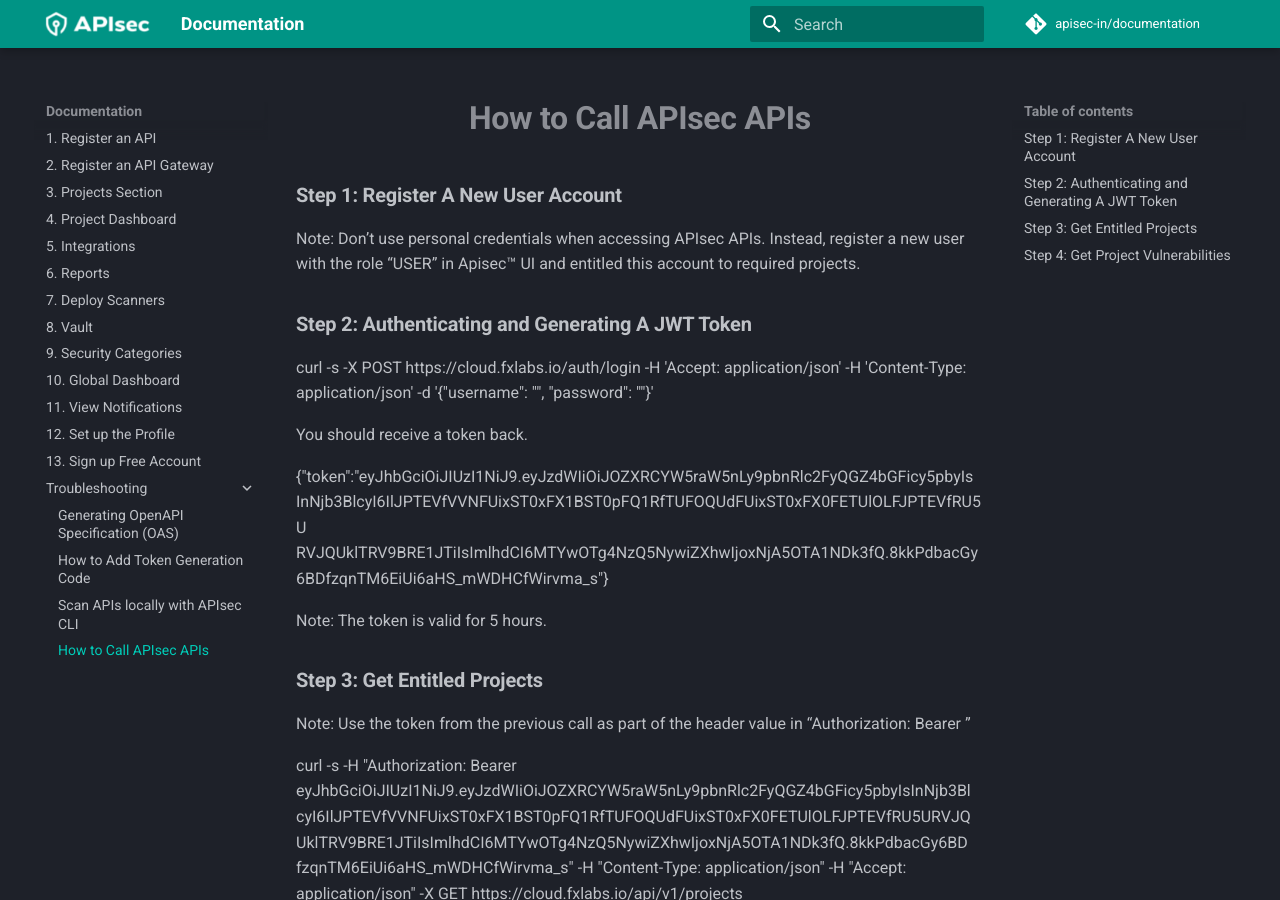
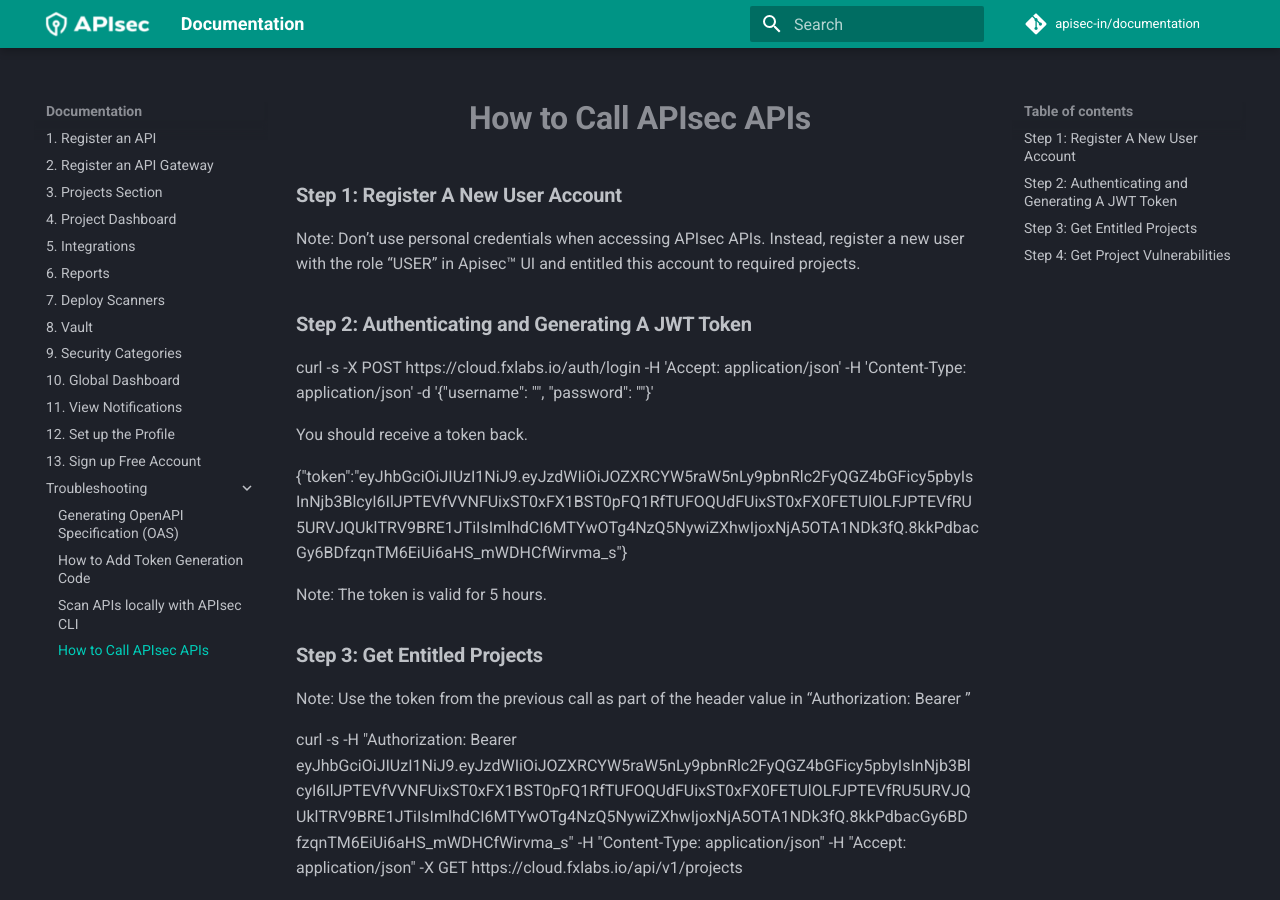
Before and after one commit to apisec-inc/documentation, an MkDocs documentation site: the page built from docs/Call APIsec APIs.md, in a window 1280 px wide and 900 px high. Built offline with MkDocs 1.6.1 and Material for MkDocs 9.7.7, drawn with Linux system fonts in a browser that asks for light colours; comment, search, counter and statistics services are not loaded.

Commit message:
Update Call APIsec APIs.md

```diff
--- a/docs/Call APIsec APIs.md
+++ b/docs/Call APIsec APIs.md
@@ -13,9 +13,9 @@
 You should receive a token back.
 
 {"token":"eyJhbGciOiJIUzI1NiJ9.eyJzdWIiOiJOZXRCYW5raW5nLy9pbnRlc2FyQGZ4bGFicy5pbyIs
-InNjb3BlcyI6IlJPTEVfVVNFUixST0xFX1BST0pFQ1RfTUFOQUdFUixST0xFX0FETUlOLFJPTEVfRU5U
-RVJQUklTRV9BRE1JTiIsImlhdCI6MTYwOTg4NzQ5NywiZXhwIjoxNjA5OTA1NDk3fQ.8kkPdbacGy
-6BDfzqnTM6EiUi6aHS_mWDHCfWirvma_s"}
+InNjb3BlcyI6IlJPTEVfVVNFUixST0xFX1BST0pFQ1RfTUFOQUdFUixST0xFX0FETUlOLFJPTEVfRU
+5URVJQUklTRV9BRE1JTiIsImlhdCI6MTYwOTg4NzQ5NywiZXhwIjoxNjA5OTA1NDk3fQ.8kkPdbac
+Gy6BDfzqnTM6EiUi6aHS_mWDHCfWirvma_s"}
 
 Note: The token is valid for 5 hours.
 
```
